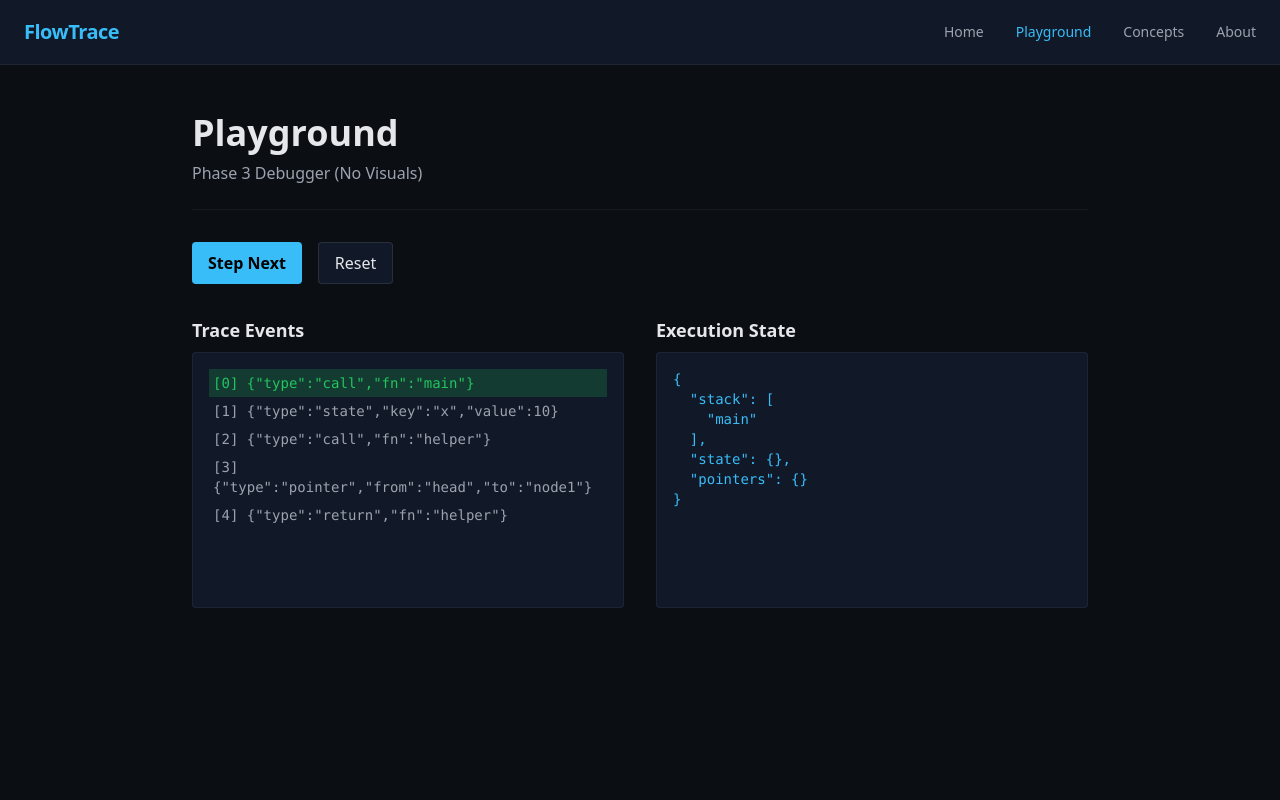
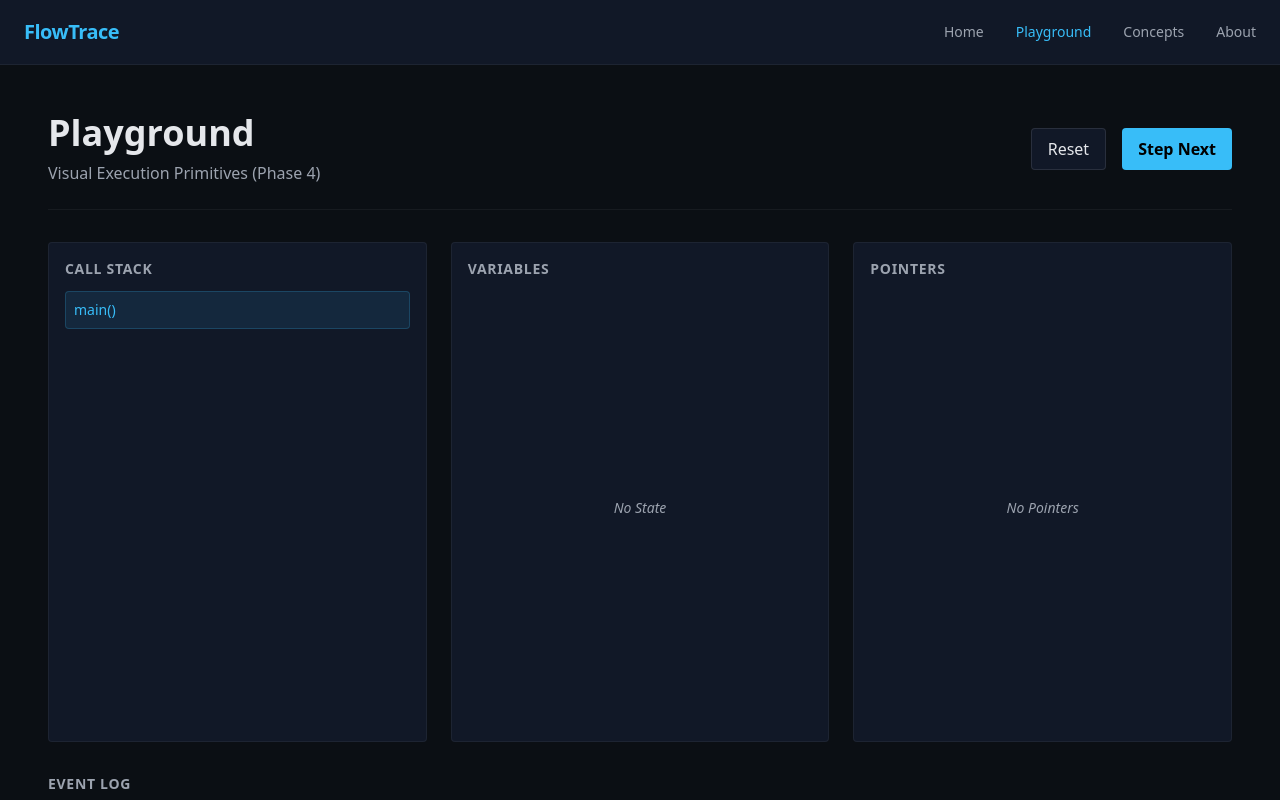
Before and after one commit to Phoenixarjun/FlowTrace, a Next.js app: page /playground in a window 1280 px wide. Both pictures are taken after a click on the button "Step Next". Shown: the top 800 px of the page. Built offline with nearby package versions, Linux system fonts and the light colour scheme.

Commit message:
feat: add core execution visualization primitives

```diff
--- a/app/playground/page.tsx
+++ b/app/playground/page.tsx
@@ -4,6 +4,7 @@ import { useState } from "react";
 import { TraceEvent, ExecutionState } from "@/types/trace";
 import { initialExecutionState } from "@/lib/initialState";
 import { reduceEvent } from "@/lib/traceReducer";
+import ExecutionPanel from "@/components/ExecutionPanel";
 
 // Hardcoded demo trace
 const DEMO_TRACE: TraceEvent[] = [
@@ -12,6 +13,8 @@ const DEMO_TRACE: TraceEvent[] = [
   { type: "call", fn: "helper" },
   { type: "pointer", from: "head", to: "node1" },
   { type: "return", fn: "helper" },
+  { type: "state", key: "x", value: 20 },
+  { type: "call", fn: "finish" },
 ];
 
 export default function PlaygroundPage() {
@@ -24,10 +27,7 @@ export default function PlaygroundPage() {
     if (currentStep < DEMO_TRACE.length - 1) {
       const nextStepIndex = currentStep + 1;
       const event = DEMO_TRACE[nextStepIndex];
-
-      // Compute new state using the pure reducer
       const newState = reduceEvent(executionState, event);
-
       setExecutionState(newState);
       setCurrentStep(nextStepIndex);
     }
@@ -40,15 +40,22 @@ export default function PlaygroundPage() {
 
   return (
     <main className="flex-1 p-12">
-      <div className="max-w-4xl mx-auto space-y-8">
-        <div className="border-b border-white/5 pb-6">
+      <div className="max-w-7xl mx-auto space-y-8">
+        <div className="flex items-center justify-between border-b border-white/5 pb-6">
+          <div>
             <h1 className="text-4xl font-bold text-flow-text mb-2">Playground</h1>
             <p className="text-flow-text-muted">
-            Phase 3 Debugger (No Visuals)
+              Visual Execution Primitives (Phase 4)
             </p>
           </div>
-
           <div className="flex gap-4">
+            <button
+              onClick={handleReset}
+              className="px-4 py-2 bg-flow-surface border border-white/10 text-flow-text rounded hover:bg-white/5 disabled:opacity-50"
+              disabled={currentStep === -1}
+            >
+              Reset
+            </button>
             <button
               onClick={handleNext}
               disabled={currentStep >= DEMO_TRACE.length - 1}
@@ -56,38 +63,28 @@ export default function PlaygroundPage() {
             >
               Step Next
             </button>
-          <button
-            onClick={handleReset}
-            className="px-4 py-2 bg-flow-surface border border-white/10 text-flow-text rounded hover:bg-white/5"
-          >
-            Reset
-          </button>
+          </div>
         </div>
 
-        <div className="grid grid-cols-2 gap-8">
-          <div className="space-y-2">
-            <h2 className="text-lg font-semibold text-flow-text">Trace Events</h2>
-            <div className="bg-flow-surface p-4 rounded border border-white/5 font-mono text-sm text-flow-text-muted h-64 overflow-y-auto">
+        <ExecutionPanel state={executionState} />
+
+        <div className="mt-8">
+            <h3 className="text-flow-text-muted text-sm font-semibold mb-3 uppercase tracking-wider">
+                Event Log
+            </h3>
+            <div className="bg-flow-surface p-4 rounded border border-white/5 font-mono text-sm text-flow-text-muted h-32 overflow-y-auto">
                 {DEMO_TRACE.map((event, index) => (
                     <div
                         key={index}
                         className={`p-1 ${
                             index === currentStep
-                      ? "bg-flow-accent-secondary/20 text-flow-accent-secondary"
-                      : ""
+                                ? "bg-flow-accent-primary/10 text-flow-accent-primary"
+                                : "opacity-50"
                         }`}
                     >
-                  [{index}] {JSON.stringify(event)}
+                        [{index}] {event.type} {event.type === 'call' || event.type === 'return' ? event.fn : ''}
                     </div>
                 ))}
-            </div>
-          </div>
-
-          <div className="space-y-2">
-            <h2 className="text-lg font-semibold text-flow-text">Execution State</h2>
-            <pre className="bg-flow-surface p-4 rounded border border-white/5 font-mono text-sm text-flow-accent-primary h-64 overflow-y-auto">
-              {JSON.stringify(executionState, null, 2)}
-            </pre>
             </div>
         </div>
       </div>
--- /dev/null
+++ b/components/ExecutionPanel.tsx
@@ -0,0 +1,20 @@
+import { ExecutionState } from "@/types/trace";
+import StackView from "./StackView";
+import StateView from "./StateView";
+import PointerView from "./PointerView";
+
+export default function ExecutionPanel({ state }: { state: ExecutionState }) {
+  return (
+    <div className="grid grid-cols-1 md:grid-cols-3 gap-6 h-[500px]">
+      <div className="h-full">
+        <StackView stack={state.stack} />
+      </div>
+      <div className="h-full">
+        <StateView state={state.state} />
+      </div>
+      <div className="h-full">
+        <PointerView pointers={state.pointers} />
+      </div>
+    </div>
+  );
+}
--- /dev/null
+++ b/components/PointerView.tsx
@@ -0,0 +1,39 @@
+export default function PointerView({
+  pointers,
+}: {
+  pointers: Record<string, string | null>;
+}) {
+  const entries = Object.entries(pointers);
+
+  return (
+    <div className="bg-flow-surface rounded border border-white/5 p-4 flex flex-col h-full">
+      <h3 className="text-flow-text-muted text-sm font-semibold mb-3 uppercase tracking-wider">
+        Pointers
+      </h3>
+      {entries.length === 0 ? (
+        <div className="flex-1 flex items-center justify-center text-flow-text-muted text-sm italic">
+          No Pointers
+        </div>
+      ) : (
+        <ul className="space-y-2 flex-1 overflow-y-auto">
+          {entries.map(([from, to]) => (
+            <li
+              key={from}
+              className="flex items-center gap-2 p-2 border-b border-white/5 last:border-0"
+            >
+              <span className="text-flow-text font-mono text-sm">{from}</span>
+              <span className="text-flow-text-muted">→</span>
+              <span
+                className={`font-mono text-sm ${
+                  to ? "text-flow-accent-primary" : "text-flow-text-muted italic"
+                }`}
+              >
+                {to || "null"}
+              </span>
+            </li>
+          ))}
+        </ul>
+      )}
+    </div>
+  );
+}
--- /dev/null
+++ b/components/StackView.tsx
@@ -0,0 +1,32 @@
+export default function StackView({ stack }: { stack: string[] }) {
+  return (
+    <div className="bg-flow-surface rounded border border-white/5 p-4 flex flex-col h-full">
+      <h3 className="text-flow-text-muted text-sm font-semibold mb-3 uppercase tracking-wider">
+        Call Stack
+      </h3>
+      {stack.length === 0 ? (
+        <div className="flex-1 flex items-center justify-center text-flow-text-muted text-sm italic">
+          Stack Empty
+        </div>
+      ) : (
+        <ul className="space-y-2 flex-1 overflow-y-auto">
+          {/* Render regular items */}
+          {stack.slice(0, stack.length - 1).reverse().map((frame, i) => (
+             <li
+              key={`${frame}-${i}`}
+              className="p-2 border border-white/5 text-flow-text-muted text-sm rounded"
+            >
+              {frame}()
+            </li>
+          ))}
+          {/* Highlight top of stack */}
+          {stack.length > 0 && (
+             <li className="p-2 bg-flow-accent-primary/10 border border-flow-accent-primary/20 text-flow-accent-primary text-sm font-medium rounded">
+              {stack[stack.length - 1]}()
+            </li>
+          )}
+        </ul>
+      )}
+    </div>
+  );
+}
--- /dev/null
+++ b/components/StateView.tsx
@@ -0,0 +1,30 @@
+export default function StateView({ state }: { state: Record<string, any> }) {
+  const entries = Object.entries(state);
+
+  return (
+    <div className="bg-flow-surface rounded border border-white/5 p-4 flex flex-col h-full">
+      <h3 className="text-flow-text-muted text-sm font-semibold mb-3 uppercase tracking-wider">
+        Variables
+      </h3>
+      {entries.length === 0 ? (
+        <div className="flex-1 flex items-center justify-center text-flow-text-muted text-sm italic">
+          No State
+        </div>
+      ) : (
+        <ul className="space-y-2 flex-1 overflow-y-auto">
+          {entries.map(([key, value]) => (
+            <li
+              key={key}
+              className="flex items-center justify-between p-2 border-b border-white/5 last:border-0"
+            >
+              <span className="text-flow-text font-mono text-sm">{key}</span>
+              <span className="text-flow-accent-secondary font-mono text-sm">
+                {JSON.stringify(value)}
+              </span>
+            </li>
+          ))}
+        </ul>
+      )}
+    </div>
+  );
+}
```
Lines whose indentation alone changed are shown as unchanged.
